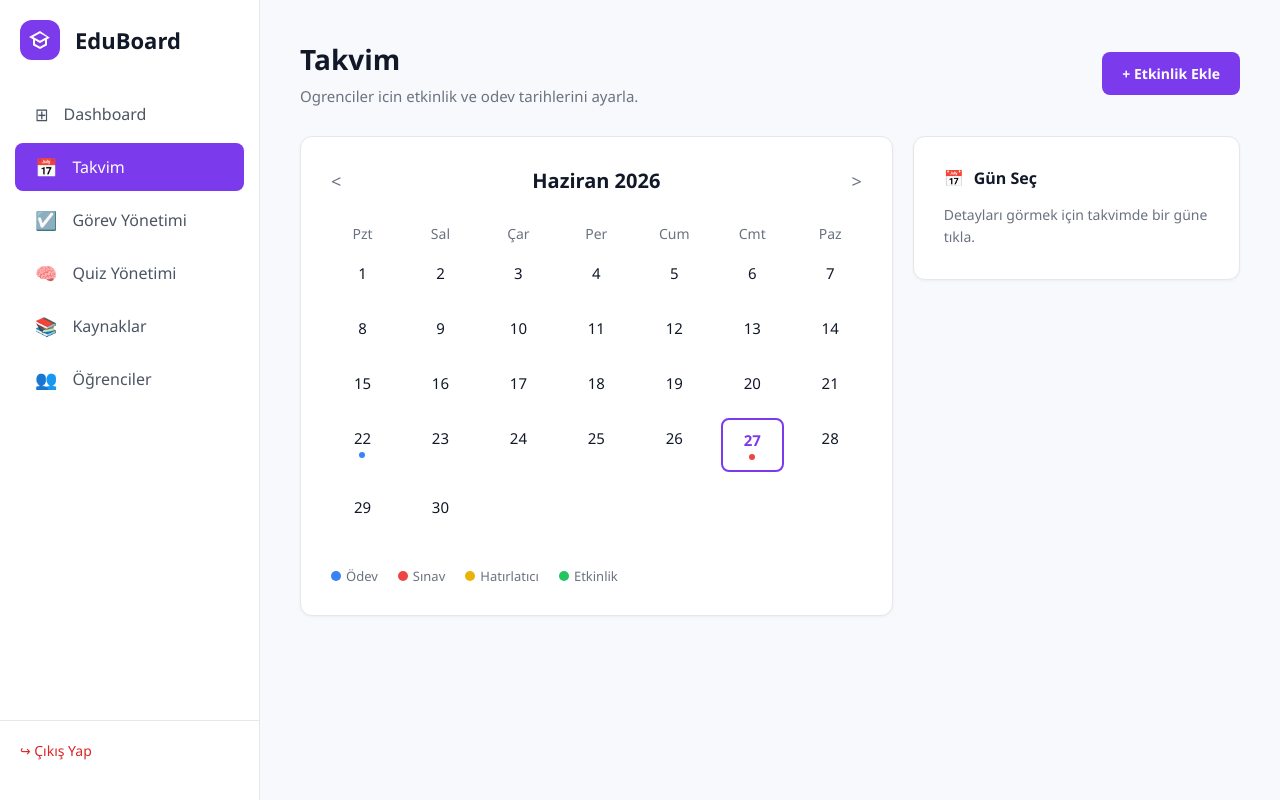
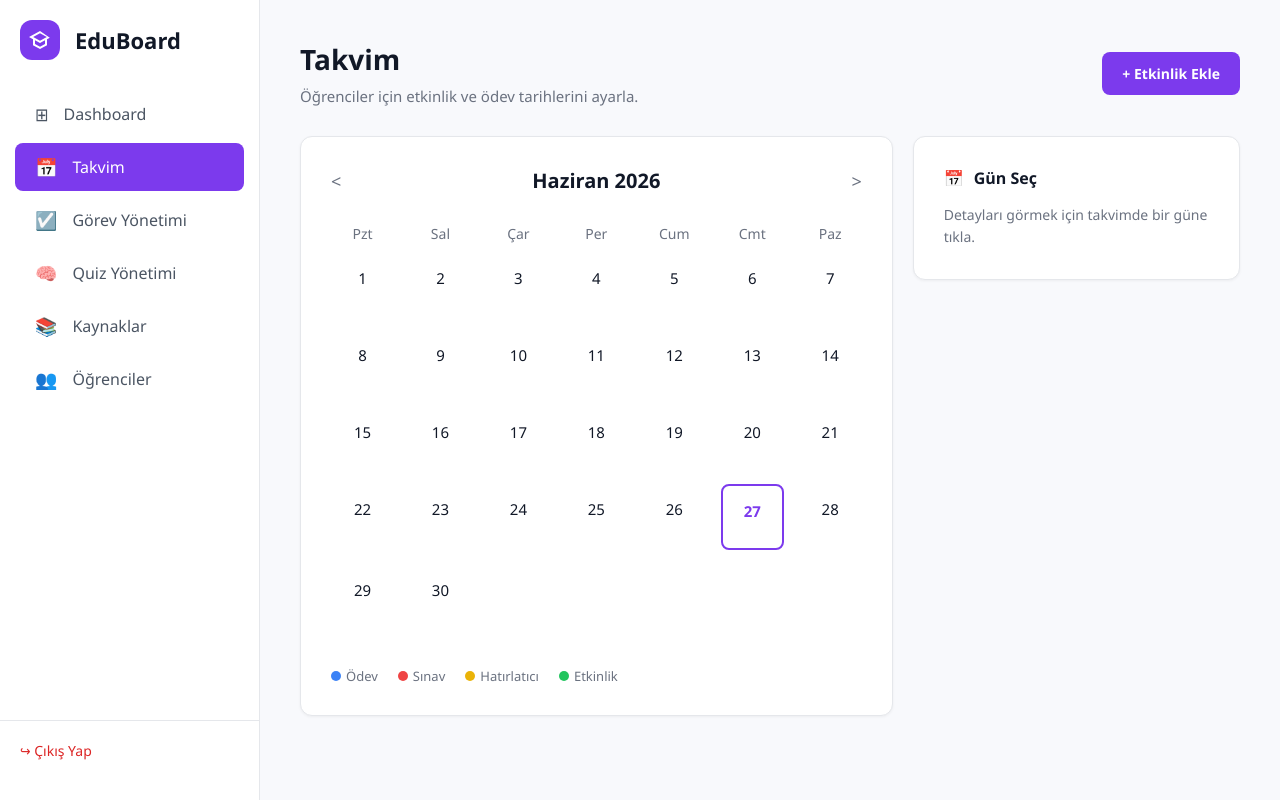
Before and after one commit to dertlimehmetsalih286-cyber/eda-akedemi, a Flask app: template templates/takvim.html in a window 1280 px wide. Run offline with Flask 3, Linux system fonts and the light colour scheme; the template is opened without the code that fills it: most values are stand-ins (such as "Sample title", 1, 10 or a date in 2020).

Commit message:
Update takvim.html

```diff
--- a/templates/takvim.html
+++ b/templates/takvim.html
@@ -5,11 +5,11 @@
     <meta name="viewport" content="width=device-width, initial-scale=1.0">
     <title>Eda Akademi - Takvim</title>
     <style>
-        /* Genel İskelet Düzeni */
+        /* Genel Düzen */
         * { margin: 0; padding: 0; box-sizing: border-box; font-family: 'Segoe UI', Tahoma, Geneva, Verdana, sans-serif; }
         body { display: flex; min-height: 100vh; background-color: #f8f9fc; }
 
-        /* Sol Menü (Sidebar) Stilleri */
+        /* Sabit Sol Menü (Sidebar) */
         .sidebar { width: 260px; background-color: white; border-right: 1px solid #e5e7eb; display: flex; flex-direction: column; padding: 20px 0; position: fixed; height: 100vh; }
         .logo-container { display: flex; align-items: center; padding: 0 20px 30px 20px; font-size: 22px; font-weight: bold; color: #111827; }
         .logo-icon { background-color: #7c3aed; width: 40px; height: 40px; border-radius: 12px; display: flex; align-items: center; justify-content: center; margin-right: 15px; }
@@ -23,25 +23,24 @@
         .logout-section { padding: 20px; border-top: 1px solid #e5e7eb; margin-top: auto; }
         .logout-btn { color: #dc2626; text-decoration: none; font-size: 14px; font-weight: 500; display: flex; align-items: center; }
 
-        /* Sağ Taraf İçerik Alanı */
+        /* Sağ Taraf İçerik */
         .main-content { flex-grow: 1; padding: 40px; margin-left: 260px; }
         .page-header { margin-bottom: 30px; display: flex; justify-content: space-between; align-items: center; }
         .page-title { font-size: 28px; font-weight: bold; color: #111827; margin-bottom: 8px; }
         .page-subtitle { color: #6b7280; font-size: 15px; }
 
-        /* Takvim Kartı ve Düzenleri */
+        /* Takvim ve Sağ Panel Alanları */
         .calendar-container { flex: 2; background: white; padding: 30px; border-radius: 12px; border: 1px solid #e5e7eb; box-shadow: 0 1px 3px rgba(0,0,0,0.05); }
         .detail-panel { flex: 1; background: white; padding: 30px; border-radius: 12px; border: 1px solid #e5e7eb; box-shadow: 0 1px 3px rgba(0,0,0,0.05); height: fit-content; }
         .add-btn { background: #7c3aed; color: white; border: none; padding: 12px 20px; border-radius: 8px; cursor: pointer; font-weight: 600; font-size: 14px; transition: background 0.2s; }
         .add-btn:hover { background: #6d28d9; }
 
-        /* Modal (Açılır Pencere) Stilleri */
+        /* Açılır Pencere (Modal) */
         .modal-overlay { display: none; position: fixed; top: 0; left: 0; width: 100%; height: 100%; background: rgba(0,0,0,0.4); z-index: 1000; }
         .modal-box { position: absolute; top: 50%; left: 50%; transform: translate(-50%, -50%); background: white; padding: 30px; border-radius: 16px; width: 450px; box-shadow: 0 10px 25px rgba(0,0,0,0.1); }
         .form-group { margin-bottom: 15px; }
         .form-group label { display: block; margin-bottom: 5px; font-size: 14px; font-weight: 500; color: #374151; }
         .form-group input, .form-group textarea, .form-group select { width: 100%; padding: 10px 12px; border: 1px solid #d1d5db; border-radius: 8px; outline: none; font-size: 14px; }
-        .form-group input:focus, .form-group textarea:focus, .form-group select:focus { border-color: #7c3aed; }
     </style>
 </head>
 <body>
@@ -70,7 +69,7 @@
         <div class="page-header">
             <div>
                 <h1 class="page-title">Takvim</h1>
-                <p class="page-subtitle">Ogrenciler icin etkinlik ve odev tarihlerini ayarla.</p>
+                <p class="page-subtitle">Öğrenciler için etkinlik ve ödev tarihlerini ayarla.</p>
             </div>
             <button onclick="document.getElementById('etkinlikModal').style.display='block'" class="add-btn">+ Etkinlik Ekle</button>
         </div>
@@ -87,15 +86,7 @@
                     <div>Pzt</div><div>Sal</div><div>Çar</div><div>Per</div><div>Cum</div><div>Cmt</div><div>Paz</div>
                 </div>
 
-                <div style="display:grid; grid-template-columns:repeat(7, 1fr); text-align:center; gap:15px; font-size:15px; color:#111827;">
-                    <div style="padding:10px;">1</div><div style="padding:10px;">2</div><div style="padding:10px;">3</div><div style="padding:10px;">4</div><div style="padding:10px;">5</div><div style="padding:10px;">6</div><div style="padding:10px;">7</div>
-                    <div style="padding:10px;">8</div><div style="padding:10px;">9</div><div style="padding:10px;">10</div><div style="padding:10px;">11</div><div style="padding:10px;">12</div><div style="padding:10px;">13</div><div style="padding:10px;">14</div>
-                    <div style="padding:10px;">15</div><div style="padding:10px;">16</div><div style="padding:10px;">17</div><div style="padding:10px;">18</div><div style="padding:10px;">19</div><div style="padding:10px;">20</div><div style="padding:10px;">21</div>
-                    <div style="padding:10px; display:flex; flex-direction:column; align-items:center;">22 <span style="height:6px; width:6px; background:#3b82f6; border-radius:50%; margin-top:4px;"></span></div>
-                    <div style="padding:10px;">23</div><div style="padding:10px;">24</div><div style="padding:10px;">25</div><div style="padding:10px;">26</div>
-                    <div style="padding:10px; border:2px solid #7c3aed; border-radius:8px; color:#7c3aed; font-weight:bold; display:flex; flex-direction:column; align-items:center;">27 <span style="height:6px; width:6px; background:#ef4444; border-radius:50%; margin-top:4px;"></span></div>
-                    <div style="padding:10px;">28</div>
-                    <div style="padding:10px;">29</div><div style="padding:10px;">30</div>
+                <div id="calendar-grid" style="display:grid; grid-template-columns:repeat(7, 1fr); text-align:center; gap:15px; font-size:15px; color:#111827;">
                 </div>
 
                 <div style="display:flex; gap:20px; margin-top:40px; font-size:13px; color:#6b7280;">
@@ -107,10 +98,12 @@
             </div>
 
             <div class="detail-panel">
-                <h3 style="display:flex; align-items:center; gap:10px; margin-bottom:15px; font-size:16px; color:#111827;">
+                <h3 id="secili-gun-baslik" style="display:flex; align-items:center; gap:10px; margin-bottom:15px; font-size:16px; color:#111827;">
                     <span style="color:#7c3aed;">📅</span> Gün Seç
                 </h3>
-                <p style="color:#6b7280; font-size:14px; line-height:1.6;">Detayları görmek için takvimde bir güne tıkla.</p>
+                <div id="secili-gun-icerik">
+                    <p style="color:#6b7280; font-size:14px; line-height:1.6;">Detayları görmek için takvimde bir güne tıkla.</p>
+                </div>
             </div>
         </div>
     </main>
@@ -133,7 +126,7 @@
                 </div>
                 <div class="form-group">
                     <label>Tarih</label>
-                    <input type="date" name="tarih" value="2026-06-27" required>
+                    <input type="date" name="tarih" required>
                 </div>
                 <div class="form-group">
                     <label>Tur</label>
@@ -149,5 +142,67 @@
         </div>
     </div>
 
+    <script>
+        const etkinlikler = {{ etkinlikler | tojson | safe }};
+
+        function takvimOlustur() {
+            const grid = document.getElementById('calendar-grid');
+            grid.innerHTML = '';
+
+            for(let i=1; i<=30; i++) {
+                let gunTarih = `2026-06-${i.toString().padStart(2, '0')}`;
+                let gunEtkinlikleri = etkinlikler.filter(e => e.tarih === gunTarih);
+
+                let dots = '';
+                gunEtkinlikleri.forEach(e => {
+                    let color = e.tur === 'Ödev' ? '#3b82f6' : e.tur === 'Sınav' ? '#ef4444' : e.tur === 'Hatırlatıcı' ? '#eab308' : '#22c55e';
+                    dots += `<span style="height:6px; width:6px; background:${color}; border-radius:50%; display:inline-block; margin:0 2px;"></span>`;
+                });
+
+                let div = document.createElement('div');
+                div.style.padding = '15px 10px';
+                div.style.cursor = 'pointer';
+                div.style.borderRadius = '8px';
+                div.style.transition = 'all 0.2s';
+
+                // Bugünün tarihi efekti (27 Haziran)
+                if(i === 27) {
+                    div.style.border = '2px solid #7c3aed';
+                    div.style.color = '#7c3aed';
+                    div.style.fontWeight = 'bold';
+                }
+
+                div.onmouseover = function() { this.style.backgroundColor = '#f3f4f6'; }
+                div.onmouseout = function() { this.style.backgroundColor = 'transparent'; }
+
+                div.innerHTML = `${i} <br> <div style="margin-top:4px; height:8px;">${dots}</div>`;
+                div.onclick = () => gunDetayGoster(i, gunEtkinlikleri);
+
+                grid.appendChild(div);
+            }
+        }
+
+        function gunDetayGoster(gun, gunEtkinlikleri) {
+            document.getElementById('secili-gun-baslik').innerHTML = `<span style="color:#7c3aed;">📅</span> ${gun} Haziran 2026`;
+            let icerik = document.getElementById('secili-gun-icerik');
+
+            if(gunEtkinlikleri.length === 0) {
+                icerik.innerHTML = '<p style="color:#6b7280; font-size:14px; line-height:1.6;">Bu tarihte etkinlik bulunmuyor.</p>';
+            } else {
+                let html = '';
+                gunEtkinlikleri.forEach(e => {
+                    let color = e.tur === 'Ödev' ? '#3b82f6' : e.tur === 'Sınav' ? '#ef4444' : e.tur === 'Hatırlatıcı' ? '#eab308' : '#22c55e';
+                    html += `
+                    <div style="border-left:4px solid ${color}; padding-left:15px; margin-bottom:20px; padding-top:2px; padding-bottom:2px;">
+                        <h4 style="margin-bottom:5px; color:#111827; font-size:15px;">${e.baslik} <span style="font-size:11px; color:gray; font-weight:normal; background:#f3f4f6; padding:2px 6px; border-radius:4px; margin-left:5px;">${e.tur}</span></h4>
+                        <p style="font-size:13px; color:#4b5563; line-height:1.4;">${e.aciklama}</p>
+                    </div>`;
+                });
+                icerik.innerHTML = html;
+            }
+        }
+
+        takvimOlustur();
+    </script>
 </body>
 </html>
```
